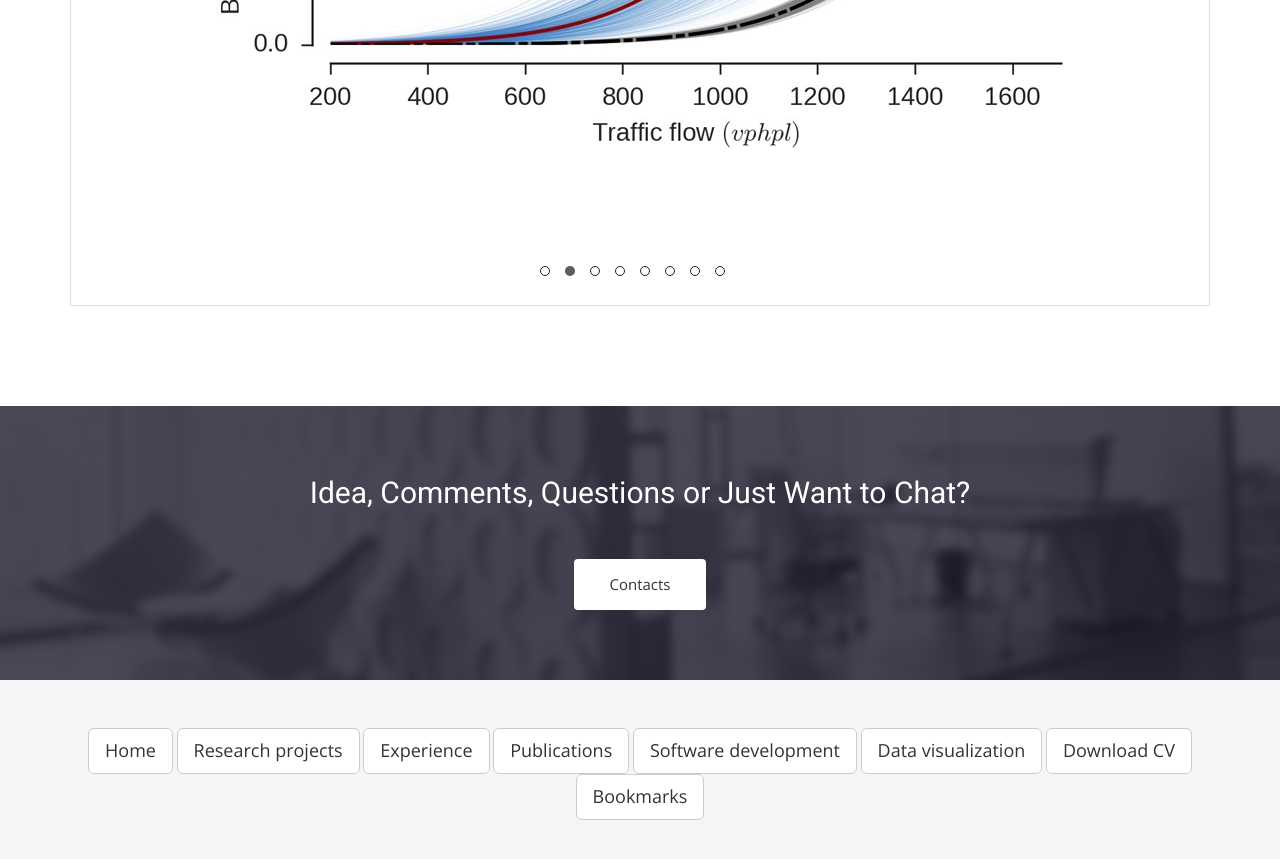
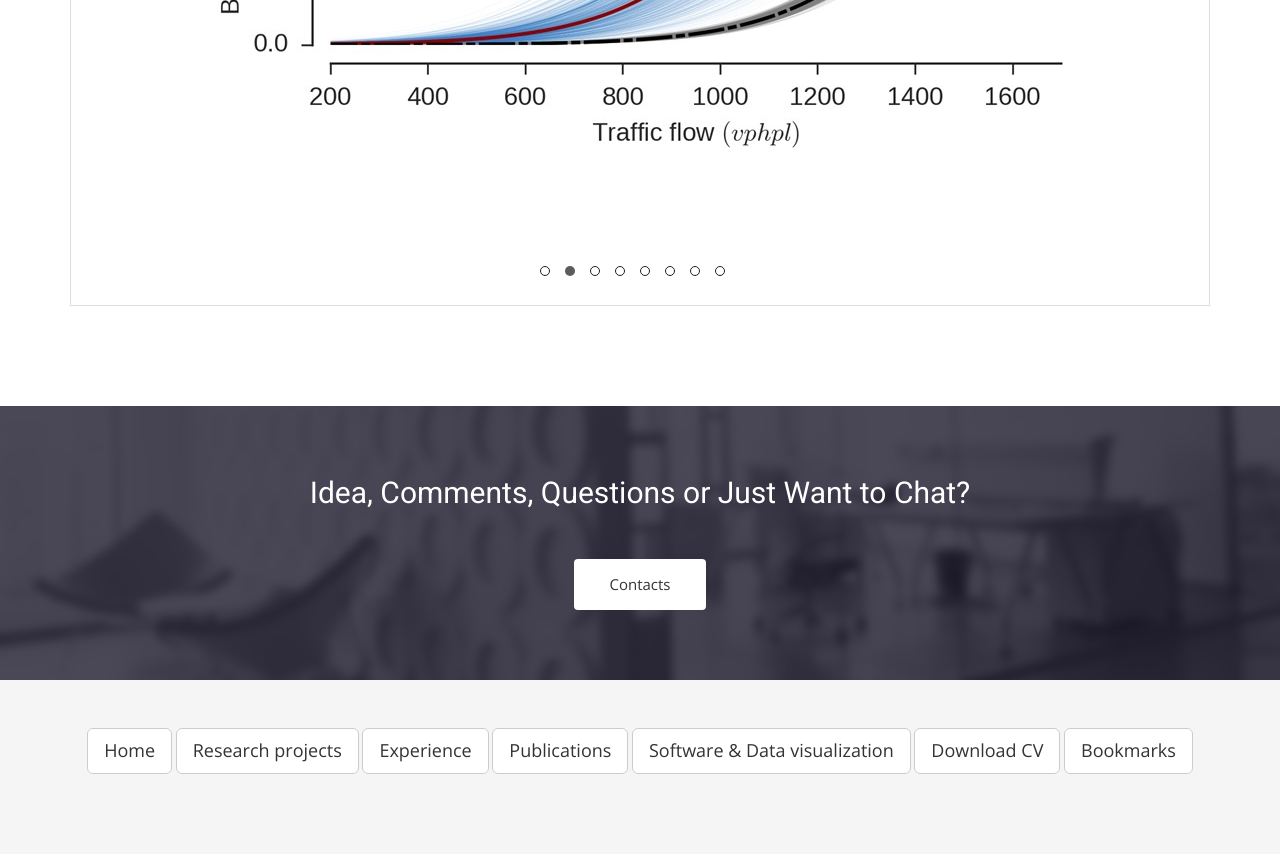
Before and after one commit to ekidando/Emma, a Jekyll site: the page built from index.html, in a window 1280 px wide and 900 px high, scrolled down 2244 px. Shown: the top 859 px of the window. Built offline with Jekyll 4.4.1, drawn with Linux system fonts in a browser that asks for light colours; nearby versions of some CDN libraries; some web fonts are replaced.

Commit message:
Update footer.html

```diff
--- a/_includes/footer.html
+++ b/_includes/footer.html
@@ -9,8 +9,7 @@
        <a href="{{ site.baseurl }}/research" class="btn btn-default btn-lg" role="button">Research projects</a>
        <a href="{{ site.baseurl }}/experience" class="btn btn-default btn-lg" role="button">Experience</a>
       <a href="{{ site.baseurl }}/publications" class="btn btn-default btn-lg" role="button">Publications</a>
-     <a href="{{ site.baseurl }}/software" class="btn btn-default btn-lg" role="button">Software development</a>
-    <a href="publication.html" class="btn btn-default btn-lg" role="button">Data visualization</a>
+     <a href="{{ site.baseurl }}/software" class="btn btn-default btn-lg" role="button">Software & Data visualization</a>
 	<a href="{{ site.baseurl }}/pdf_files/MyCV.pdf
 " class="btn btn-default btn-lg"
            target="_blank" role="button">Download CV</a>
```
